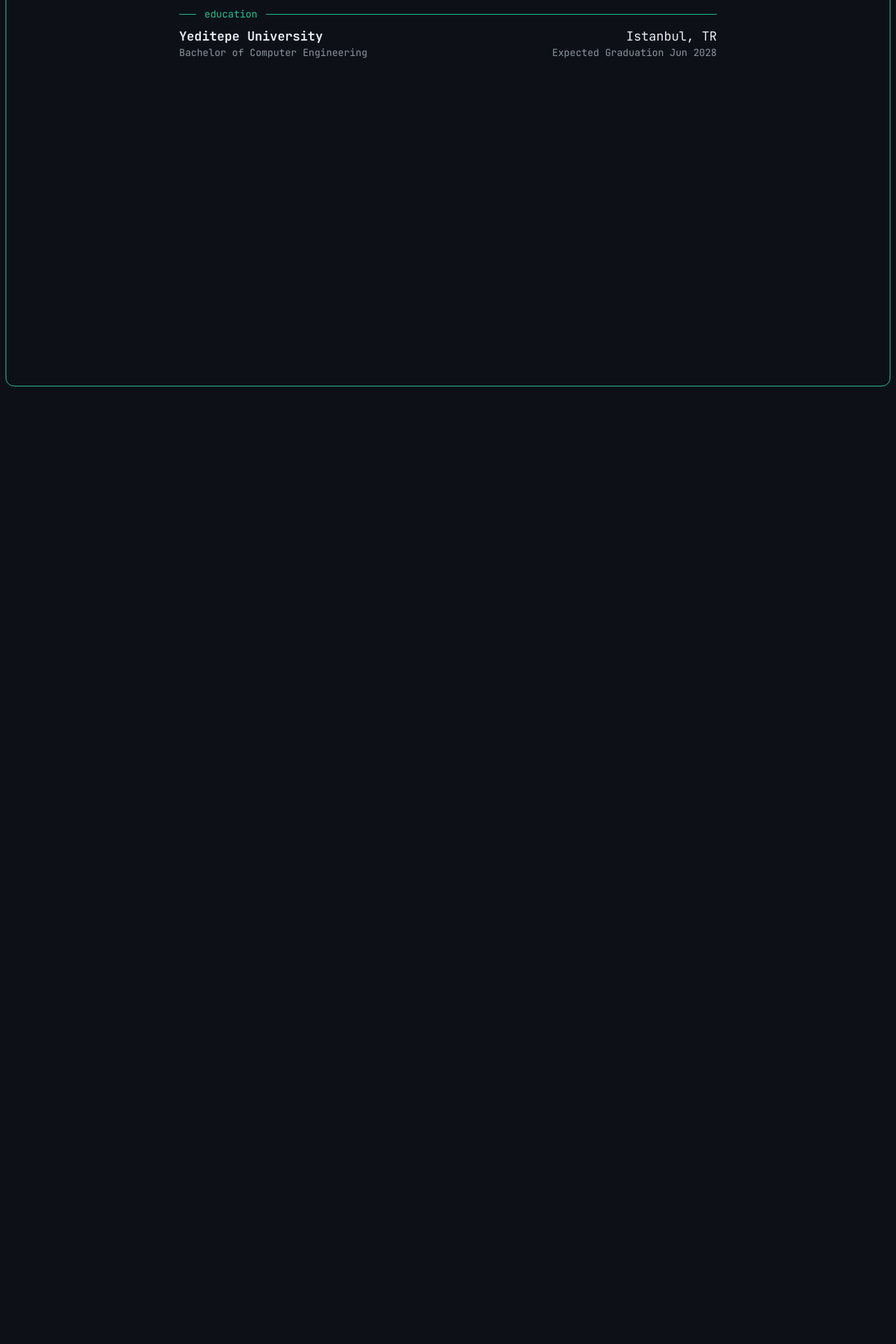
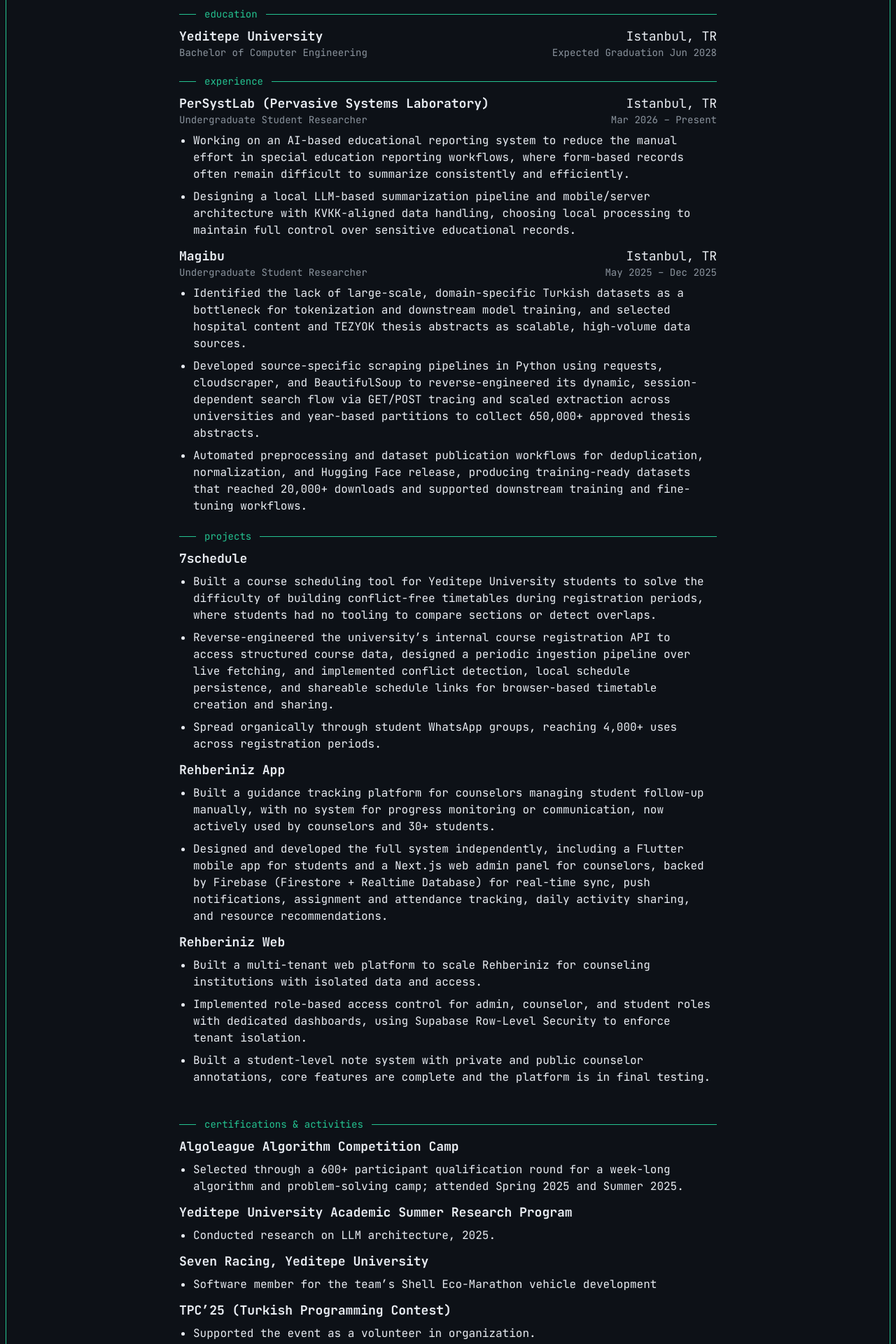
Before and after one commit to ertugruldasgin/umutertugrul-portfolio, a Next.js app: page /whoami in a window 1280 px wide. Shown: the part 240-2160 px from the top of the page at 70% size. Before the commit the page ends 800 px from the top, so only its background shows below. Built offline with nearby package versions, Linux system fonts and the light colour scheme.

Commit message:
feat: add experience, projects, and certifications sections to whoami page

```diff
--- a/app/whoami/page.tsx
+++ b/app/whoami/page.tsx
@@ -1,10 +1,10 @@
 import { PageHeader } from "@/components/page-header";
 import { SectionDivider } from "@/components/section-divider";
-import { SubHeader } from "@/components/sub-header";
-import { TerminalCard } from "@/components/terminal-card";
-import { Separator } from "@/components/ui/separator";
 import { WhoAmIEducation } from "@/components/whoami-education";
 import { WhoAmIHeader } from "@/components/whoami-header";
+import { WhoAmIItem } from "@/components/whoami-item";
+import { link } from "fs";
+import { title } from "process";
 
 export const metadata = {
   title: "whoami",
@@ -16,6 +16,85 @@
     degree: "Bachelor of Computer Engineering",
     location: "Istanbul, TR",
     period: "Expected Graduation Jun 2028",
+  },
+];
+
+const experience = [
+  {
+    title: "PerSystLab (Pervasive Systems Laboratory)",
+    link: "https://www.persystlab.org/research/",
+    position: "Undergraduate Student Researcher",
+    location: "Istanbul, TR",
+    period: "Mar 2026 – Present",
+    items: [
+      "Working on an AI-based educational reporting system to reduce the manual effort in special education reporting workflows, where form-based records often remain difficult to summarize consistently and efficiently.",
+      "Designing a local LLM-based summarization pipeline and mobile/server architecture with KVKK-aligned data handling, choosing local processing to maintain full control over sensitive educational records.",
+    ],
+  },
+  {
+    title: "Magibu",
+    link: "https://huggingface.co/magibu",
+    position: "Undergraduate Student Researcher",
+    location: "Istanbul, TR",
+    period: "May 2025 – Dec 2025",
+    items: [
+      "Identified the lack of large-scale, domain-specific Turkish datasets as a bottleneck for tokenization and downstream model training, and selected hospital content and TEZYOK thesis abstracts as scalable, high-volume data sources.",
+      "Developed source-specific scraping pipelines in Python using requests, cloudscraper, and BeautifulSoup to reverse-engineered its dynamic, session-dependent search flow via GET/POST tracing and scaled extraction across universities and year-based partitions to collect 650,000+ approved thesis abstracts.",
+      "Automated preprocessing and dataset publication workflows for deduplication, normalization, and Hugging Face release, producing training-ready datasets that reached 20,000+ downloads and supported downstream training and fine-tuning workflows.",
+    ],
+  },
+];
+
+const projects = [
+  {
+    title: "7schedule",
+    link: "https://7schedule.net",
+    items: [
+      "Built a course scheduling tool for Yeditepe University students to solve the difficulty of building conflict-free timetables during registration periods, where students had no tooling to compare sections or detect overlaps.",
+      "Reverse-engineered the university’s internal course registration API to access structured course data, designed a periodic ingestion pipeline over live fetching, and implemented conflict detection, local schedule persistence, and shareable schedule links for browser-based timetable creation and sharing.",
+      "Spread organically through student WhatsApp groups, reaching 4,000+ uses across registration periods.",
+    ],
+  },
+  {
+    title: "Rehberiniz App",
+    link: "https://play.google.com/store/apps/details?id=com.rehberiniz.app&pcampaignid=web_share&pli=1",
+    items: [
+      "Built a guidance tracking platform for counselors managing student follow-up manually, with no system for progress monitoring or communication, now actively used by counselors and 30+ students.",
+      "Designed and developed the full system independently, including a Flutter mobile app for students and a Next.js web admin panel for counselors, backed by Firebase (Firestore + Realtime Database) for real-time sync, push notifications, assignment and attendance tracking, daily activity sharing, and resource recommendations.",
+    ],
+  },
+  {
+    title: "Rehberiniz Web",
+    link: "https://www.rehberiniz.app",
+    items: [
+      "Built a multi-tenant web platform to scale Rehberiniz for counseling institutions with isolated data and access.",
+      "Implemented role-based access control for admin, counselor, and student roles with dedicated dashboards, using Supabase Row-Level Security to enforce tenant isolation.",
+      "Built a student-level note system with private and public counselor annotations, core features are complete and the platform is in final testing.",
+    ],
+  },
+];
+
+const certifications = [
+  {
+    title: "Algoleague Algorithm Competition Camp",
+    link: "https://drive.google.com/file/d/1IlUm2syb_dl-H-htder2fptZ90pHHrIw/view?pli=1",
+    items: [
+      "Selected through a 600+ participant qualification round for a week-long algorithm and problem-solving camp; attended Spring 2025 and Summer 2025.",
+    ],
+  },
+  {
+    title: "Yeditepe University Academic Summer Research Program",
+    items: ["Conducted research on LLM architecture, 2025."],
+  },
+  {
+    title: "Seven Racing, Yeditepe University",
+    items: [
+      "Software member for the team’s Shell Eco-Marathon vehicle development",
+    ],
+  },
+  {
+    title: "TPC’25 (Turkish Programming Contest)",
+    items: ["Supported the event as a volunteer in organization."],
   },
 ];
 
@@ -43,6 +122,33 @@
             ))}
           </div>
         </div>
+
+        <div className="flex flex-col gap-2">
+          <SectionDivider title="experience" />
+          <div className="flex flex-col gap-4 mt-2">
+            {experience.map((expr, i) => (
+              <WhoAmIItem key={i} {...expr} />
+            ))}
+          </div>
+        </div>
+
+        <div className="flex flex-col gap-2">
+          <SectionDivider title="projects" />
+          <div className="flex flex-col gap-4 mt-2">
+            {projects.map((prj, i) => (
+              <WhoAmIItem key={i} {...prj} />
+            ))}
+          </div>
+        </div>
+      </div>
+
+      <div className="flex flex-col gap-2">
+        <SectionDivider title="certifications & activities" />
+        <div className="flex flex-col gap-4 mt-2">
+          {certifications.map((cert, i) => (
+            <WhoAmIItem key={i} {...cert} />
+          ))}
+        </div>
       </div>
     </div>
   );
--- /dev/null
+++ b/components/whoami-item.tsx
@@ -0,0 +1,59 @@
+import Link from "next/link";
+
+interface WhoAmIItemProps {
+  title: string;
+  link?: string;
+  position?: string;
+  location?: string;
+  period?: string;
+  items: string[];
+}
+
+export function WhoAmIItem({
+  title,
+  link,
+  position,
+  location,
+  period,
+  items,
+}: WhoAmIItemProps) {
+  return (
+    <div className="gap-2 w-full">
+      <div className="flex flex-col md:flex-row justify-between gap-2 w-full">
+        <div className="flex flex-col items-start gap-1">
+          {link ? (
+            <Link
+              href={link}
+              target="_blank"
+              rel="noopener noreferrer"
+              className="text-lg font-bold text-foreground leading-none hover:text-primary-hover"
+            >
+              {title}
+            </Link>
+          ) : (
+            <p className="text-lg font-bold text-foreground leading-none">
+              {title}
+            </p>
+          )}
+          <div className="flex flex-col md:flex-row gap-0 md:gap-2">
+            <p className="text-sm text-subtle">{position}</p>
+          </div>
+        </div>
+
+        <div className="flex flex-col items-start md:items-end gap-1 text-sm">
+          {location && (
+            <p className="text-lg leading-none text-foreground">{location}</p>
+          )}
+          {period && <p className="text-subtle font-mono">{period}</p>}
+        </div>
+      </div>
+      <div className="ml-5 mt-2">
+        <ul className="flex flex-col gap-2 list-disc">
+          {items.map((items, i) => (
+            <li key={i}>{items}</li>
+          ))}
+        </ul>
+      </div>
+    </div>
+  );
+}
```
